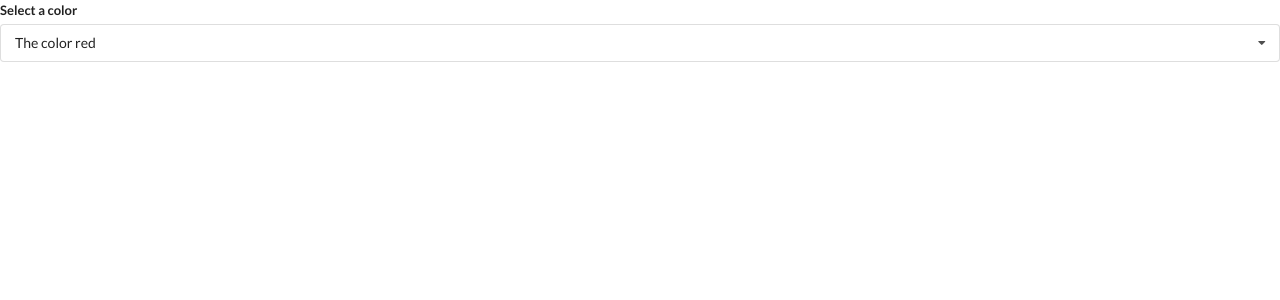
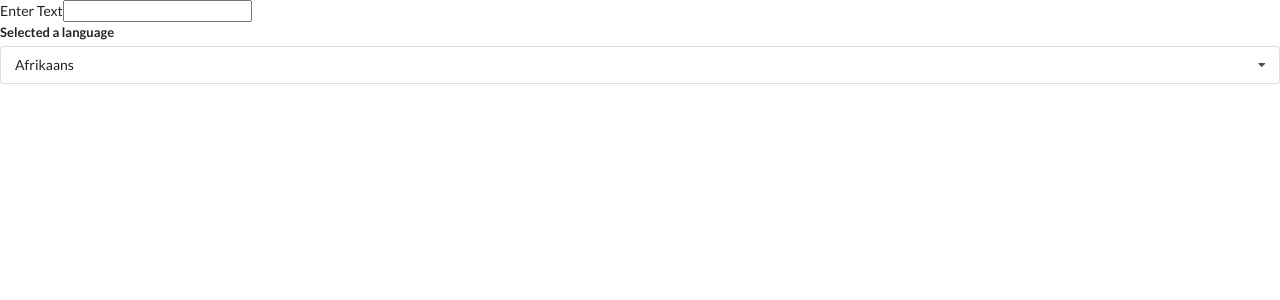
Before and after one commit to brobishal/widgets, a React (Create React App) app: page / in a window 1280 px wide. Shown: the top 300 px of the page. Built offline with nearby package versions, Linux system fonts and the light colour scheme.

Commit message:
translate widgets starter

```diff
--- a/src/App.js
+++ b/src/App.js
@@ -2,6 +2,7 @@
 import Accordion from './components/Accordion';
 import Search from './components/Search';
 import Dropdown from './components/Dropdown';
+import Translate from './components/Translate';
 const items = [
     {
         title:"What is React ?",
@@ -37,12 +38,17 @@
 
 
 export default () =>{
+    // const [selected, setSelected] = useState(options[0])
+    // const [showDropdown, setShowDropdown] = useState(true);
 
-    const [selected, setSelected] = useState(options[0])
     return (
         <div>
             {/* <Accordion items={items}/> */}
             {/* <Search/> */}
+
+            {/* <button onClick={()=> setShowDropdown(!showDropdown)}>Toggle Dropdown</button>
+            {
+            showDropdown ?
             <Dropdown
 //             onSelectedChange: This is the name of a prop that is being passed to a child component.
 //It suggests that the child component expects a function to be passed as a value for this prop.
@@ -50,6 +56,12 @@
             onSelectedChange={setSelected}
              selected={selected}
              options={options}/>
+             : null
+            } */}
+
+            <Translate/>
+
+
         </div>
 
     )
--- a/src/components/Dropdown.js
+++ b/src/components/Dropdown.js
@@ -1,13 +1,29 @@
-import React,{useState} from "react";
-const Dropdown = ({ options, selected, onSelectedChange }) => {
-  console.log(typeof selected)
+import React, { useState, useEffect, useRef } from "react";
 
+const Dropdown = ({label, options, selected, onSelectedChange }) => {
+  const [open, setOpen] = useState(false);
+  const ref = useRef();
 
-  const[open, setOpen] = useState(false);
+  useEffect(() => {
+    const onBodyClick = (event) => {
+      // console.log(event.target);
+      // console.log('Body click');
+      if (ref.current && ref.current.contains(event.target)) {
+        return;
+      }
+      setOpen(false);
+    };
+
+    // when first render our component it runs one time
+    document.body.addEventListener("click", onBodyClick, { capture: true });
+    return () => {
+      document.body.removeEventListener("click", onBodyClick);
+    };
+  }, []);
 
   const renderedOptions = options.map((option) => {
     // console.log(` value ${option.value} and ${selected.value}`)
-    if(option.value === selected.value) {
+    if (option.value === selected.value) {
       return null;
     }
 
@@ -15,27 +31,35 @@
       <div
         key={option.value}
         className="item"
-      onClick={()=>
+        onClick={() => {
           // we call onSelectedChange function
-      onSelectedChange(option)
-      }
+          // console.log("Item clciked");
+          onSelectedChange(option);
+        }}
       >
         {/* {console.log( onSelectedChange(option))} */}
         {option.label}
       </div>
     );
-
   });
 
-
   return (
-    <div className="ui form">
+    // Use useRef to track application renders.
+    <div ref={ref} className="ui form">
       <div className="field">
-        <label className="label"> Select a color</label>
-        <div onClick={()=> setOpen(!open) } className={`ui selection dropdown  ${open ? 'visible active': '' }`}>
+        <label className="label">{label}</label>
+        <div
+          onClick={() => {
+            // console.log("Dropdown clciked");
+            setOpen(!open);
+          }}
+          className={`ui selection dropdown  ${open ? "visible active" : ""}`}
+        >
           <i className="dropdown icon"></i>
           <div className="text">{selected.label}</div>
-          <div className={`menu ${ open ? 'visible transition' : ''}`}>{renderedOptions}</div>
+          <div className={`menu ${open ? "visible transition" : ""}`}>
+            {renderedOptions}
+          </div>
         </div>
       </div>
     </div>
--- /dev/null
+++ b/src/components/Translate.js
@@ -0,0 +1,42 @@
+import React, {useState } from "react";
+import Dropdown from "./Dropdown";
+
+const options = [
+  {
+    label: "Afrikaans",
+    value: "af",
+  },
+  {
+    label: "Arabic",
+    value: "ar",
+  },
+  {
+    label: "Hindi",
+    value: "hi",
+  },
+];
+
+const Translate = () => {
+  const [language, setLanguage] = useState(options[0]);
+  const [text, setText] = useState('');
+
+  console.log(language);
+  return (
+    <div>
+    <div classsName="ui form">
+    <div className="field">
+    <label>Enter Text</label>
+    <input value={text} onChange={(e)=>setText(e.target.value)}/>
+    </div>
+    </div>
+      <Dropdown
+        label="Selected a language"
+        selected={language}
+        onSelectedChange={setLanguage}
+        options={options}
+      />
+    </div>
+  );
+};
+
+export default Translate;
```
Lines whose indentation alone changed are shown as unchanged.
